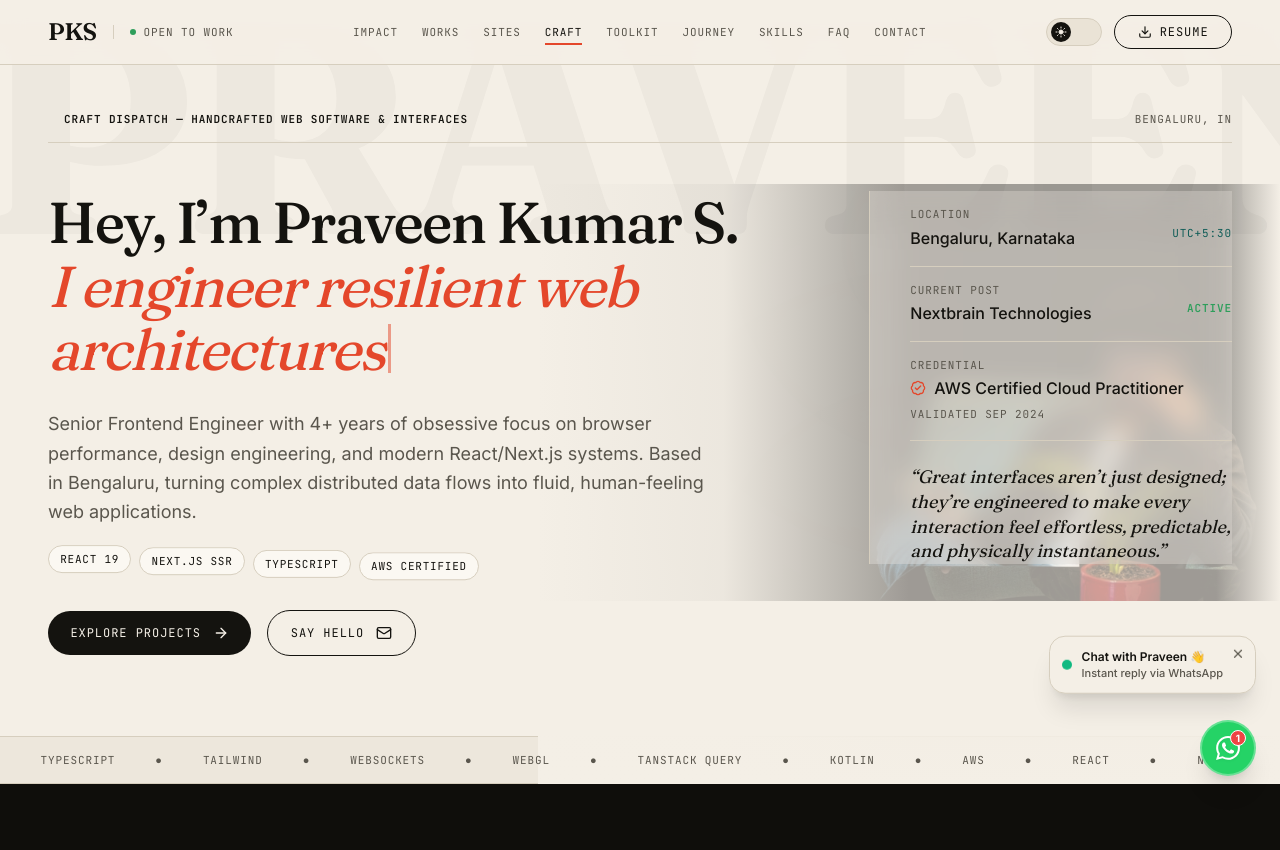
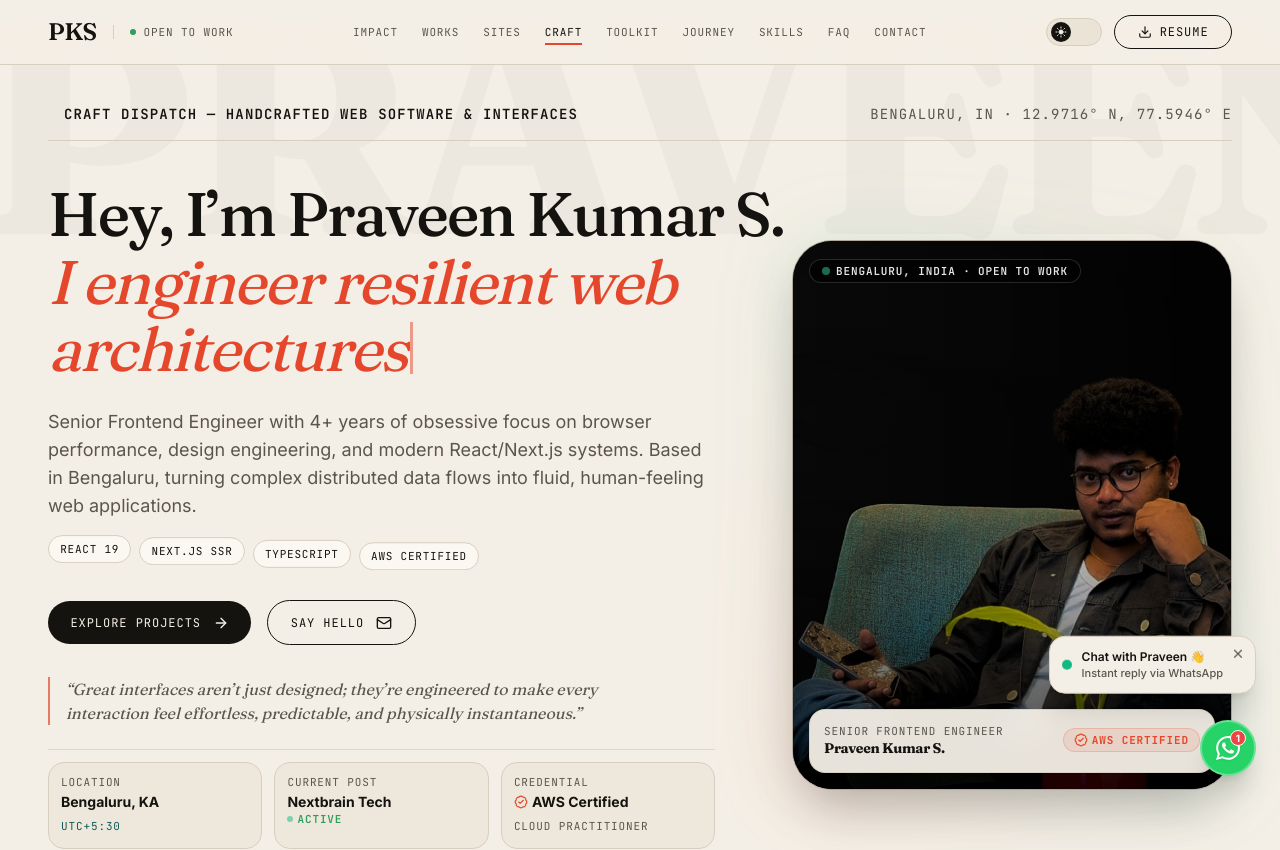
Before and after one commit to firepraveen123/portfolio, a Next.js app: page / in a window 1280 px wide. Shown: the top 850 px of the page. Built offline with nearby package versions, Linux system fonts and the light colour scheme.

Commit message:
feat(hero): redesign hero with unobstructed dedicated portrait showcase and clean telemetry row

```diff
--- a/src/components/HeroSection.tsx
+++ b/src/components/HeroSection.tsx
@@ -1,7 +1,7 @@
 'use client';
 
 import { useEffect, useState } from 'react';
-import { ArrowRight, Mail, BadgeCheck } from 'lucide-react';
+import { ArrowRight, Mail, BadgeCheck, MapPin, Briefcase } from 'lucide-react';
 
 const PHRASES = [
   'I craft high-fidelity interfaces',
@@ -66,26 +66,7 @@ export default function HeroSection() {
 
   return (
     <section id="hero" className="relative overflow-hidden pt-16">
-      {/* Background Portrait of Praveen */}
-      <div
-        className="pointer-events-none absolute right-0 top-0 bottom-0 w-full lg:w-[65%] xl:w-[58%] select-none overflow-hidden z-0"
-        aria-hidden="true"
-      >
-        {/* Portrait Image Layer */}
-        <div
-          className="absolute inset-0 bg-no-repeat bg-right-bottom md:bg-right bg-cover md:bg-contain transition-opacity duration-700 opacity-20 sm:opacity-25 lg:opacity-35 dark:opacity-40 filter contrast-105 saturate-[0.85] dark:saturate-100"
-          style={{
-            backgroundImage: "url('/praveen.jpg')",
-          }}
-        />
-
-        {/* Multi-Directional Feathering Gradients to seamlessly blend with theme */}
-        <div className="absolute inset-y-0 left-0 w-full sm:w-3/5 lg:w-1/2 bg-gradient-to-r from-[rgb(var(--paper))] via-[rgb(var(--paper))]/90 to-transparent z-[1]" />
-        <div className="absolute bottom-0 inset-x-0 h-28 sm:h-36 bg-gradient-to-t from-[rgb(var(--paper))] via-[rgb(var(--paper))]/80 to-transparent z-[1]" />
-        <div className="absolute top-0 inset-x-0 h-20 bg-gradient-to-b from-[rgb(var(--paper))] to-transparent z-[1]" />
-        <div className="absolute inset-y-0 right-0 w-8 sm:w-16 bg-gradient-to-l from-[rgb(var(--paper))] to-transparent z-[1]" />
-      </div>
-
+      {/* Background typographic watermark */}
       <div
         id="wm"
         aria-hidden="true"
@@ -95,24 +76,27 @@ export default function HeroSection() {
         PRAVEEN
       </div>
 
-      <div className="wrap relative z-10 pt-12 pb-20">
-        <div className="flex flex-wrap items-center justify-between gap-2 pb-4 mb-12 border-b border-line rv in">
+      <div className="wrap relative z-10 pt-10 pb-20">
+        {/* Top Header Dispatch Line */}
+        <div className="flex flex-wrap items-center justify-between gap-2 pb-4 mb-10 border-b border-line rv in">
           <div className="flex items-center gap-2">
             <span className="w-2 h-2 rounded-full bg-verm animate-ping" />
-            <span className="mono font-semibold">
+            <span className="mono font-semibold text-xs sm:text-sm">
               Craft Dispatch — Handcrafted Web Software &amp; Interfaces
             </span>
           </div>
-          <span className="mono text-graphite">
-            Bengaluru, IN
+          <span className="mono text-xs sm:text-sm text-graphite">
+            Bengaluru, IN · 12.9716° N, 77.5946° E
           </span>
         </div>
 
-        <div className="grid lg:grid-cols-12 gap-12 items-start">
-          <div className="lg:col-span-8 flex flex-col gap-7">
-            <h1 className="fd font-medium leading-[1.1] tracking-[-0.03em] text-[clamp(1.15rem,4.5vw,3.8rem)] rv in">
+        {/* Main 2-Column Hero Grid: Left Content + Right Unobstructed Portrait */}
+        <div className="grid lg:grid-cols-12 gap-10 lg:gap-14 items-center">
+          {/* Left Column: Headline, Bio, Buttons, Telemetry */}
+          <div className="lg:col-span-7 flex flex-col gap-6">
+            <h1 className="fd font-medium leading-[1.1] tracking-[-0.03em] text-[clamp(2.1rem,4.8vw,4rem)] rv in text-ink">
               <span className="block whitespace-nowrap">Hey, I’m Praveen Kumar S.</span>
-              <span className="block min-h-[1.2em]">
+              <span className="block min-h-[1.25em]">
                 <em className="italic font-normal text-verm" id="type">
                   {typedText}
                 </em>
@@ -120,13 +104,14 @@ export default function HeroSection() {
               </span>
             </h1>
 
-            <p className="text-lg text-graphite max-w-2xl leading-relaxed rv in">
+            <p className="text-base sm:text-lg text-graphite max-w-2xl leading-relaxed rv in">
               Senior Frontend Engineer with 4+ years of obsessive focus on browser
               performance, design engineering, and modern React/Next.js systems. Based in
               Bengaluru, turning complex distributed data flows into fluid,
               human-feeling web applications.
             </p>
 
+            {/* Floating Tech Chips */}
             <div className="flex flex-wrap gap-2 rv in">
               <span className="pill floaty">React 19</span>
               <span className="pill floaty" style={{ animationDelay: '0.4s' }}>
@@ -140,7 +125,8 @@ export default function HeroSection() {
               </span>
             </div>
 
-            <div className="flex flex-wrap items-center gap-4 rv in">
+            {/* CTA Buttons */}
+            <div className="flex flex-wrap items-center gap-4 rv in pt-1">
               <a href="#selected-works" className="btn btn-solid">
                 Explore Projects <ArrowRight className="w-4 h-4 ml-1" />
               </a>
@@ -148,43 +134,87 @@ export default function HeroSection() {
                 Say Hello <Mail className="w-4 h-4 ml-1" />
               </a>
             </div>
-          </div>
 
-          <aside className="lg:col-span-4 lg:border-l border-line lg:pl-10 flex flex-col bg-paper/60 dark:bg-ink/60 lg:bg-paper/30 lg:dark:bg-ink/30 backdrop-blur-md rounded-3xl p-6 lg:p-0 lg:rounded-none lg:border-y-0 lg:border-r-0 border border-line lg:border-l rv in">
-            <div className="py-4 border-b border-line">
-              <span className="mono text-graphite block mb-1">Location</span>
-              <div className="flex justify-between">
-                <b className="font-medium">Bengaluru, Karnataka</b>
-                <span className="mono text-teal">UTC+5:30</span>
-              </div>
-            </div>
-
-            <div className="py-4 border-b border-line">
-              <span className="mono text-graphite block mb-1">Current post</span>
-              <div className="flex justify-between">
-                <b className="font-medium">Nextbrain Technologies</b>
-                <span className="mono text-ok font-semibold">Active</span>
-              </div>
-            </div>
-
-            <div className="py-4 border-b border-line">
-              <span className="mono text-graphite block mb-1">Credential</span>
-              <div className="flex items-center gap-2">
-                <BadgeCheck className="w-4 h-4 text-verm" />
-                <b className="font-medium">AWS Certified Cloud Practitioner</b>
-              </div>
-              <span className="mono text-graphite">Validated Sep 2024</span>
-            </div>
-
-            <blockquote className="fd italic text-lg leading-snug pt-6 text-ink">
+            {/* Editorial Quote */}
+            <blockquote className="fd italic text-sm sm:text-base leading-snug text-graphite border-l-2 border-verm/70 pl-4 max-w-xl mt-2 rv in">
               “Great interfaces aren’t just designed; they’re engineered to make
               every interaction feel effortless, predictable, and physically
               instantaneous.”
             </blockquote>
-          </aside>
+
+            {/* Compact Career Telemetry Bar (No Cards Blocking the Photo) */}
+            <div className="grid grid-cols-2 sm:grid-cols-3 gap-3 pt-3 border-t border-line/70 rv in">
+              <div className="p-3 rounded-2xl bg-sand/60 dark:bg-paper/5 border border-line">
+                <span className="mono text-[10px] uppercase text-graphite block">Location</span>
+                <b className="text-xs sm:text-sm text-ink block mt-0.5">Bengaluru, KA</b>
+                <span className="mono text-[10px] text-teal">UTC+5:30</span>
+              </div>
+              <div className="p-3 rounded-2xl bg-sand/60 dark:bg-paper/5 border border-line">
+                <span className="mono text-[10px] uppercase text-graphite block">Current Post</span>
+                <b className="text-xs sm:text-sm text-ink block mt-0.5 truncate">Nextbrain Tech</b>
+                <span className="mono text-[10px] text-ok font-semibold flex items-center gap-1">
+                  <span className="w-1.5 h-1.5 rounded-full bg-emerald-500 animate-pulse" /> Active
+                </span>
+              </div>
+              <div className="col-span-2 sm:col-span-1 p-3 rounded-2xl bg-sand/60 dark:bg-paper/5 border border-line">
+                <span className="mono text-[10px] uppercase text-graphite block">Credential</span>
+                <b className="text-xs sm:text-sm text-ink flex items-center gap-1 mt-0.5">
+                  <BadgeCheck className="w-3.5 h-3.5 text-verm shrink-0" /> AWS Certified
+                </b>
+                <span className="mono text-[10px] text-graphite">Cloud Practitioner</span>
+              </div>
+            </div>
+          </div>
+
+          {/* Right Column: Dedicated Unobstructed Portrait Showcase */}
+          <div className="lg:col-span-5 flex justify-center lg:justify-end rv in">
+            <div className="relative w-full max-w-[360px] sm:max-w-[400px] lg:max-w-[440px] group">
+              {/* Subtle ambient halo glow */}
+              <div className="absolute -inset-2 rounded-[2.5rem] bg-gradient-to-tr from-verm/25 via-emerald-500/15 to-transparent blur-2xl opacity-60 group-hover:opacity-100 transition-opacity duration-700 -z-10" />
+
+              {/* The Clean Portrait Card Frame */}
+              <div className="relative rounded-3xl sm:rounded-[2.5rem] border border-line/80 dark:border-paper/15 overflow-hidden shadow-2xl bg-ink aspect-[4/5] w-full">
+                {/* Praveen's Photo — Clear, Sharp, 100% Unobstructed Face */}
+                <img
+                  src="/images/praveen-hero.jpg"
+                  alt="Praveen Kumar S. — Senior Frontend Engineer"
+                  className="w-full h-full object-cover object-center transition-transform duration-700 ease-out group-hover:scale-[1.03]"
+                />
+
+                {/* Gentle bottom-to-top shadow vignette inside frame */}
+                <div className="absolute inset-0 bg-gradient-to-t from-black/80 via-black/20 to-transparent pointer-events-none" />
+
+                {/* Floating Top Badge */}
+                <div className="absolute top-4 left-4 z-10">
+                  <span className="inline-flex items-center gap-1.5 px-3 py-1 rounded-full text-[11px] mono font-semibold bg-black/60 backdrop-blur-md text-white/90 border border-white/15 shadow-sm">
+                    <span className="w-2 h-2 rounded-full bg-emerald-400 animate-pulse" />
+                    Bengaluru, India · Open to Work
+                  </span>
+                </div>
+
+                {/* Floating Bottom Info Pill (Positioned at bottom edge, face is completely free) */}
+                <div className="absolute bottom-4 left-4 right-4 z-10 p-3 sm:p-3.5 rounded-2xl bg-paper/95 dark:bg-ink/90 backdrop-blur-md border border-line/80 shadow-xl flex items-center justify-between">
+                  <div>
+                    <span className="mono text-[10px] uppercase text-graphite block">
+                      Senior Frontend Engineer
+                    </span>
+                    <b className="fd text-sm text-ink block tracking-tight">
+                      Praveen Kumar S.
+                    </b>
+                  </div>
+                  <div className="text-right">
+                    <span className="inline-flex items-center gap-1 px-2.5 py-1 rounded-full text-[10px] mono font-bold bg-verm/10 text-verm border border-verm/20">
+                      <BadgeCheck className="w-3.5 h-3.5 text-verm" /> AWS CERTIFIED
+                    </span>
+                  </div>
+                </div>
+              </div>
+            </div>
+          </div>
         </div>
       </div>
 
+      {/* Marquee Ticker */}
       <div className="border-y border-line py-4 bg-sand/60 marq-wrap overflow-hidden">
         <div className="marq mono text-graphite" style={{ '--t': '40s' } as React.CSSProperties}>
           <div className="flex gap-10 pr-10 shrink-0">
```
Also changed, not shown: public/images/praveen-hero.jpg (added).
